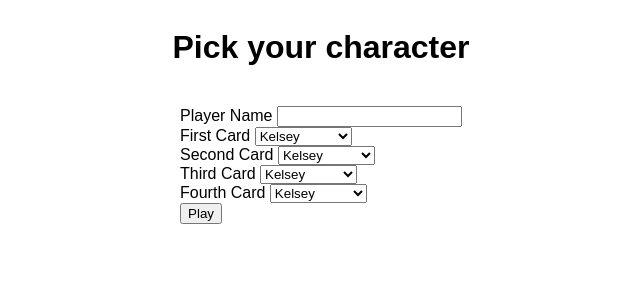
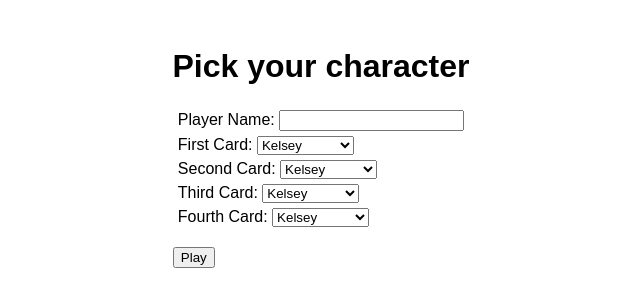
Before and after one commit to theangelaluo/BachelorBattles, a Flask app: page /char_select in a window 1280 px wide. Shown: the top 307 px of the page, without its empty margins (319-959 px from the left). Run offline with Flask 2, Linux system fonts and the light colour scheme.

Commit message:
minor ui changes

```diff
--- a/app.py
+++ b/app.py
@@ -38,7 +38,7 @@ def char_select():
 #battle room: at this point, user = [player's name, [list of cards in deck]]
 @app.route("/battle_room")
 def battle_room():
-    return render_template('battle_room.html', deck = user.cards)
+    return render_template('battle_room.html', deck = user.cards, name=user.name)
 
 
 
--- a/form.py
+++ b/form.py
@@ -7,9 +7,9 @@ from player import dropdown
 characters = dropdown()
 
 class PlayerForm(FlaskForm):
-    name = StringField('Player Name', validators = [DataRequired(), Length(min = 2, max = 20)])
-    char1 = SelectField('First Card', validators = [DataRequired()], choices = characters)
-    char2 = SelectField('Second Card', validators = [DataRequired()], choices = characters)
-    char3 = SelectField('Third Card', validators = [DataRequired()], choices = characters)
-    char4 = SelectField('Fourth Card', validators = [DataRequired()], choices = characters)
+    name = StringField('Player Name:', validators = [DataRequired(), Length(min = 2, max = 20)])
+    char1 = SelectField('First Card:', validators = [DataRequired()], choices = characters)
+    char2 = SelectField('Second Card:', validators = [DataRequired()], choices = characters)
+    char3 = SelectField('Third Card:', validators = [DataRequired()], choices = characters)
+    char4 = SelectField('Fourth Card:', validators = [DataRequired()], choices = characters)
     submit = SubmitField('Play')
--- a/templates/battle_room.html
+++ b/templates/battle_room.html
@@ -40,12 +40,12 @@
         </div>
       </div>
 
-      <div style="margin: 20px; flex: 33.33%; height: 100%">
-        <h2 style="text-align: center">Last move:</h2>
+      <div style="margin-top: 20px; flex: 33.33%; height: 100%">
+        <h2 style="text-align: center">It's your move! Select one of your cards to attack and one of your opponent's cards as the target.</h2>
       </div>
 
       <div style="flex: 33.33%">
-        <h2 style="text-align: center">You</h2>
+        <h2 style="text-align: center">{{ name }}</h2>
         <div style="display: flex; flex-direction: row; align-items: center; justify-content: center">
           <div style="border-radius: 10px; margin-left: 10px; margin-right: 10px; border-style: solid; padding: 10px; border-width: 1; border-color: black; display: flex; flex-direction: column; align-items: center; justify-content: center">
             <img style="max-height: 150px" src={{ url_for('static', filename= deck[0].headshot) }}>
--- a/templates/char_sel.html
+++ b/templates/char_sel.html
@@ -9,15 +9,15 @@
 
   <body>
     <div style="display: flex; flex-direction: column; align-items: center; font-family: Arial" class ="formwrapper">
-      <h1 style="margin-bottom: 40px">Pick your character</h1>
+      <h1 style="margin-top: 40px; margin-bottom: 20px">Pick your character</h1>
       <form method="POST" action="">
         {{ form.hidden_tag() }}
-        <div class="form-field">{{ form.name.label }} {{ form.name(size=20) }}</div>
-        <div class="form-field">{{ form.char1.label }} {{ form.char1 }}</div>
-        <div class="form-field">{{ form.char2.label }} {{ form.char2 }}</div>
-        <div class="form-field">{{ form.char3.label }} {{ form.char3 }}</div>
-        <div class="form-field">{{ form.char4.label }} {{ form.char4 }}</div>
-        <div  class= "form-group">
+        <div class="form-field" style="margin: 5px">{{ form.name.label }} {{ form.name(size=20) }}</div>
+        <div class="form-field" style="margin: 5px">{{ form.char1.label }} {{ form.char1 }}</div>
+        <div class="form-field" style="margin: 5px">{{ form.char2.label }} {{ form.char2 }}</div>
+        <div class="form-field" style="margin: 5px">{{ form.char3.label }} {{ form.char3 }}</div>
+        <div class="form-field" style="margin: 5px">{{ form.char4.label }} {{ form.char4 }}</div>
+        <div class= "form-group" style="margin-top: 20px">
           {{ form.submit}}
         </div>
     </form>
```
